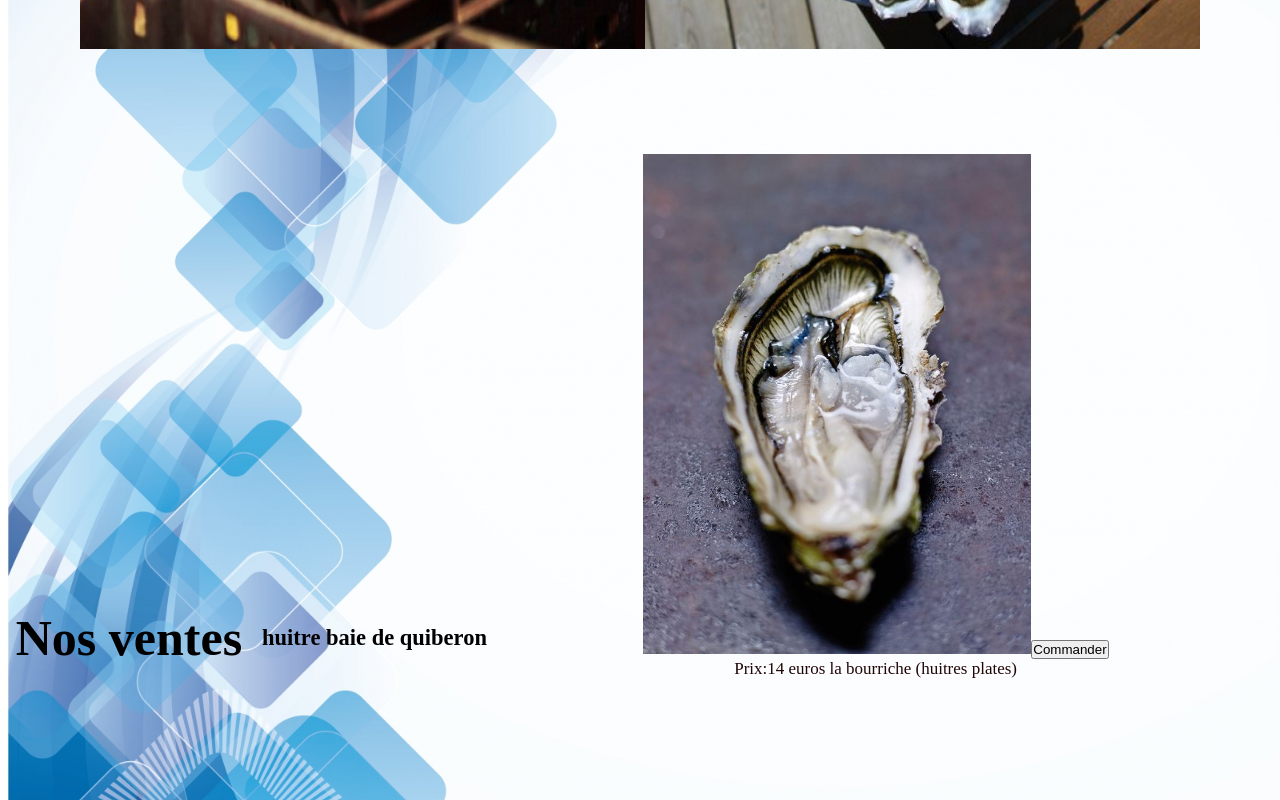
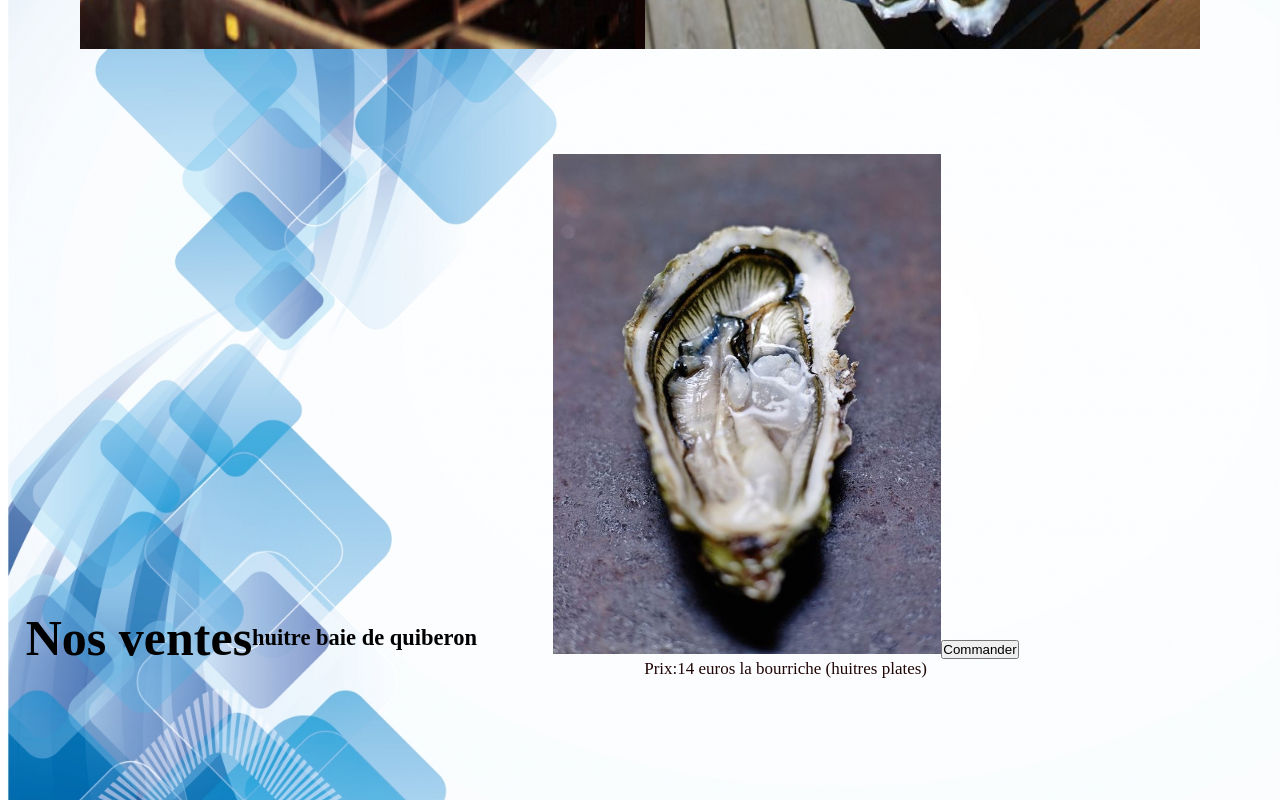
Before and after one commit to simon86000S/huitre-en-ligne, a React (Create React App) app: page /Panier in a window 1280 px wide. Shown: the part 5140-5940 px from the top of the page. Built offline with nearby package versions, Linux system fonts and the light colour scheme; a web font is replaced by a local one.

Commit message:
deplouee

```diff
--- a/src/components/Wrapper/index.js
+++ b/src/components/Wrapper/index.js
@@ -85,7 +85,7 @@ Les huîtres plates ont un goût plus prononcé en iode que les creuses. Elles s
  <div className="sale-oyster">
    <h1 className='title-oyester'>Nos ventes</h1>
    <h2>huitre baie de quiberon</h2>
-  <div className="wrapper-oyster">
+  <div style={{transform:'translateX(-80px)'}} className="wrapper-oyster">
 
     <Link  to="/sale"><img data-aos="fade-up"  src={huitrecreusebaie}/></Link>
     <button>Commander</button>
--- a/src/index.css
+++ b/src/index.css
@@ -465,7 +465,10 @@ text-align: center;
   }
   .title-oyester{
     font-size: 50px;
-    margin-right: 20px;
+
+    }
+    .title-oyester h2{
+      transform: translateX(73px);
     }
 
   .sale-oyster img{
@@ -478,6 +481,7 @@ text-align: center;
   .wrapper-oyster p{
     color:#200505;
      font-size: 17px;
+
   }
 .sale{
   z-index: 152;
```
